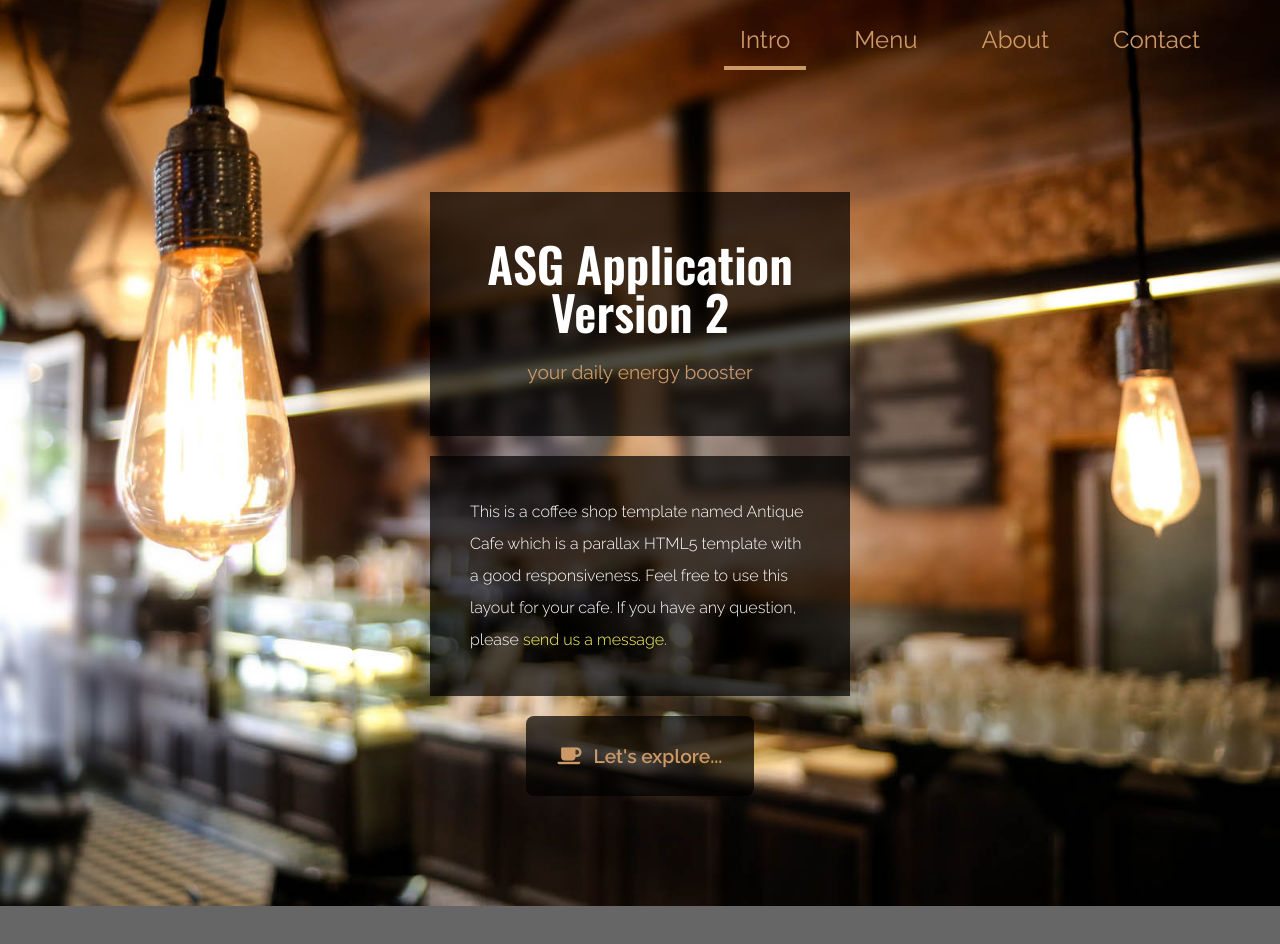
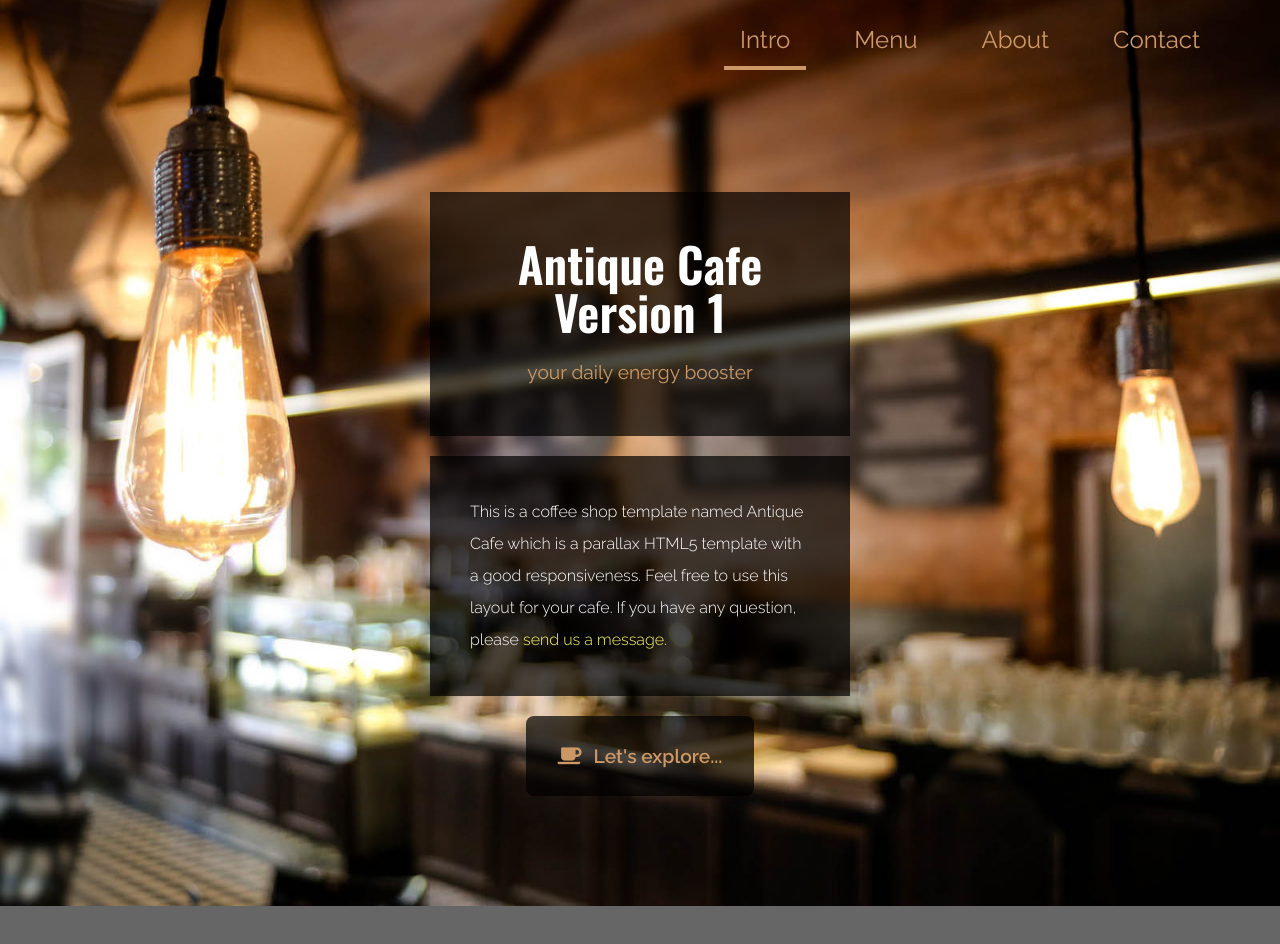
Before and after one commit to Swathikarun/devops-website, a plain HTML site: page index.html in a window 1280 px wide. Shown: the top 944 px of the page. Drawn offline with nearby package versions, Linux system fonts and the light colour scheme.

Commit message:
Update index.html

```diff
--- a/index.html
+++ b/index.html
@@ -38,7 +38,7 @@ https://www.tooplate.com/view/2126-antique-cafe
         <div class="container mx-auto px-2 tm-intro-width">
             <div class="sm:pb-60 sm:pt-48 py-20">
                 <div class="bg-black bg-opacity-70 p-12 mb-5 text-center">
-                    <h1 class="text-white text-5xl tm-logo-font mb-5">ASG Application Version 2</h1>
+                    <h1 class="text-white text-5xl tm-logo-font mb-5">Antique Cafe Version 1</h1>
                     <p class="tm-text-gold tm-text-2xl">your daily energy booster</p>
                 </div>
                 <div class="bg-black bg-opacity-70 p-10 mb-5">
```
